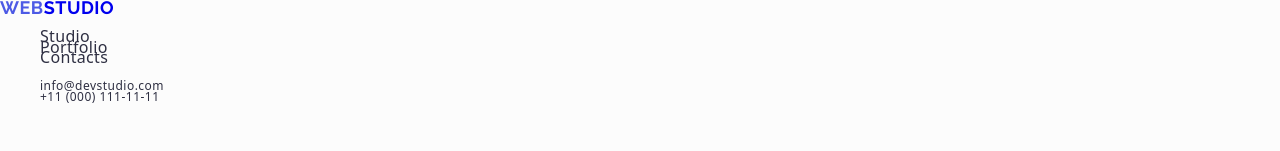
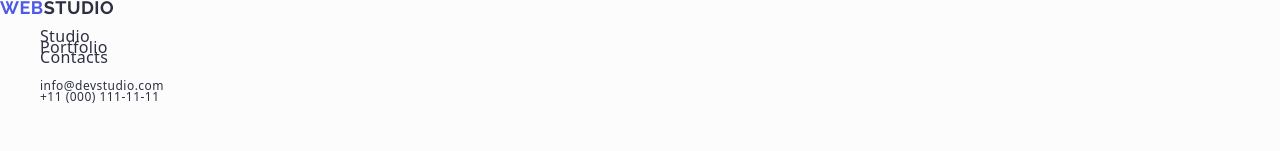
Before and after one commit to MaxPress1/goit-markup-hw-02, a plain HTML site: page index.html in a window 1280 px wide. Shown: the top 151 px of the page. Drawn offline with nearby package versions, Linux system fonts and the light colour scheme.

Commit message:
added styles

```diff
--- a/css/styles.css
+++ b/css/styles.css
@@ -83,6 +83,7 @@ a:visited {
     line-height: 0.85;
     letter-spacing: 0.03em;
     text-transform: uppercase;
+    color: #2E2F42;
 }
 
 .button {
```
